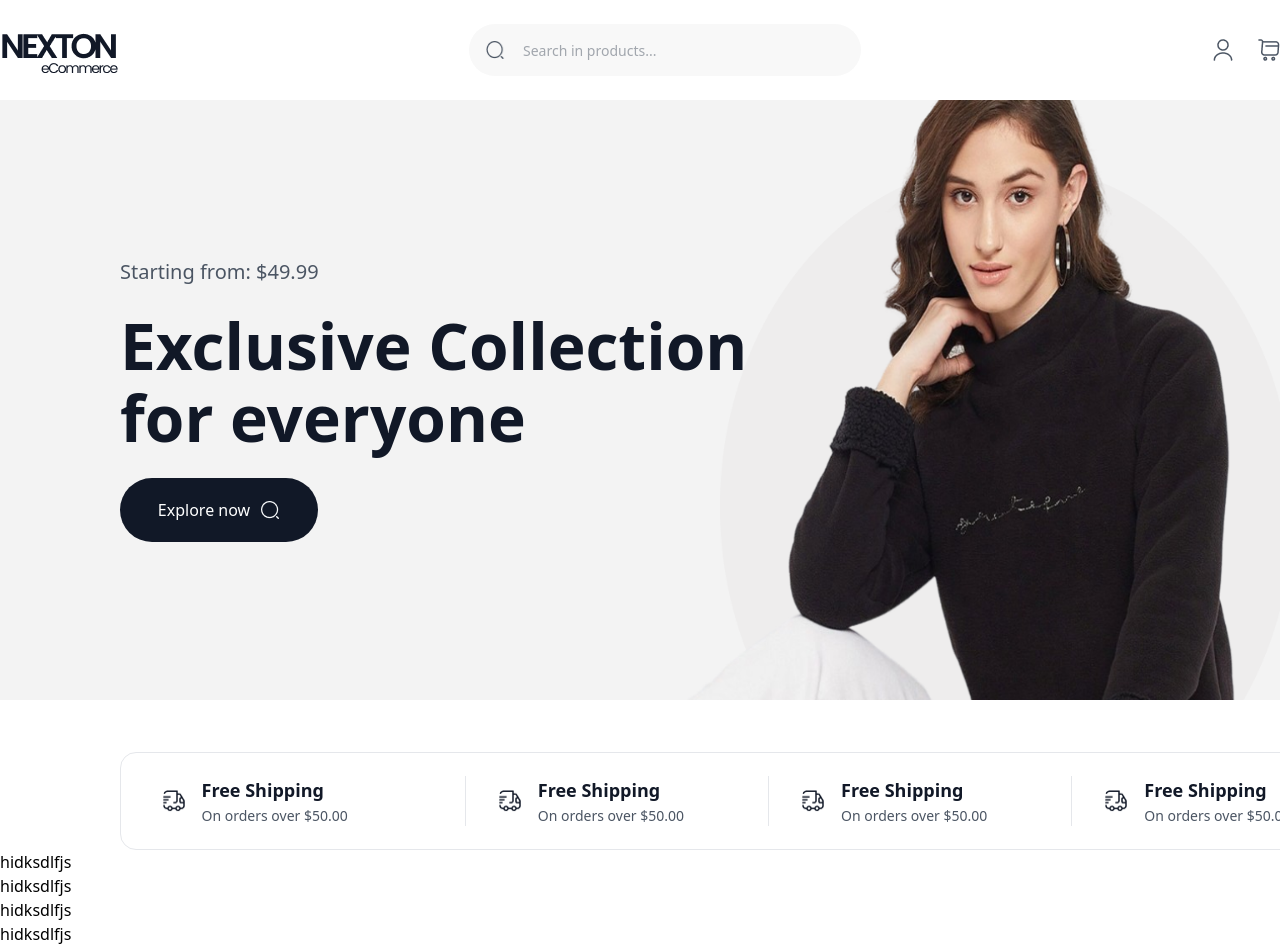
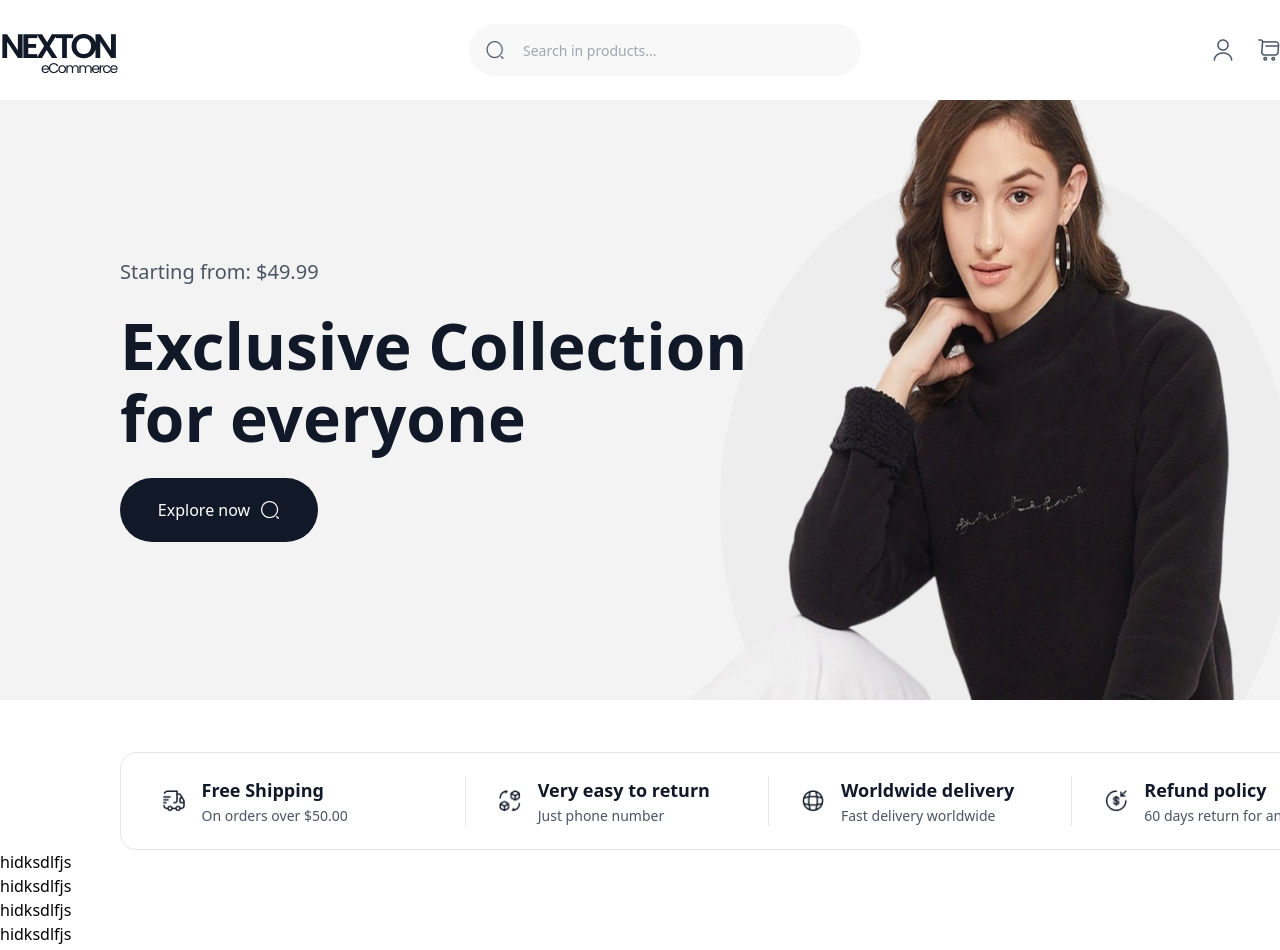
Before and after one commit to nafis-bin/nexton, a React (Vite) app: page / in a window 1280 px wide. Shown: the top 950 px of the page. Built offline with nearby package versions, Linux system fonts and the light colour scheme.

Commit message:
fix: added relavant information to each info box

```diff
--- a/src/components/BrandInfo.jsx
+++ b/src/components/BrandInfo.jsx
@@ -10,21 +10,21 @@ export default function BrandInfo() {
         isFirst={true}
       />
       <FeatureItem
-        iconSrc={"/shipping-icon.png"}
-        title={"Free Shipping"}
-        subtitle={"On orders over $50.00"}
+        iconSrc={"/return-icon.png"}
+        title={"Very easy to return"}
+        subtitle={"Just phone number"}
         isFirst={false}
       />
       <FeatureItem
-        iconSrc={"/shipping-icon.png"}
-        title={"Free Shipping"}
-        subtitle={"On orders over $50.00"}
+        iconSrc={"/world-icon.png"}
+        title={"Worldwide delivery"}
+        subtitle={"Fast delivery worldwide"}
         isFirst={false}
       />
       <FeatureItem
-        iconSrc={"/shipping-icon.png"}
-        title={"Free Shipping"}
-        subtitle={"On orders over $50.00"}
+        iconSrc={"/refund-icon.png"}
+        title={"Refund policy"}
+        subtitle={"60 days return for any reason"}
         isFirst={false}
       />
 
```
